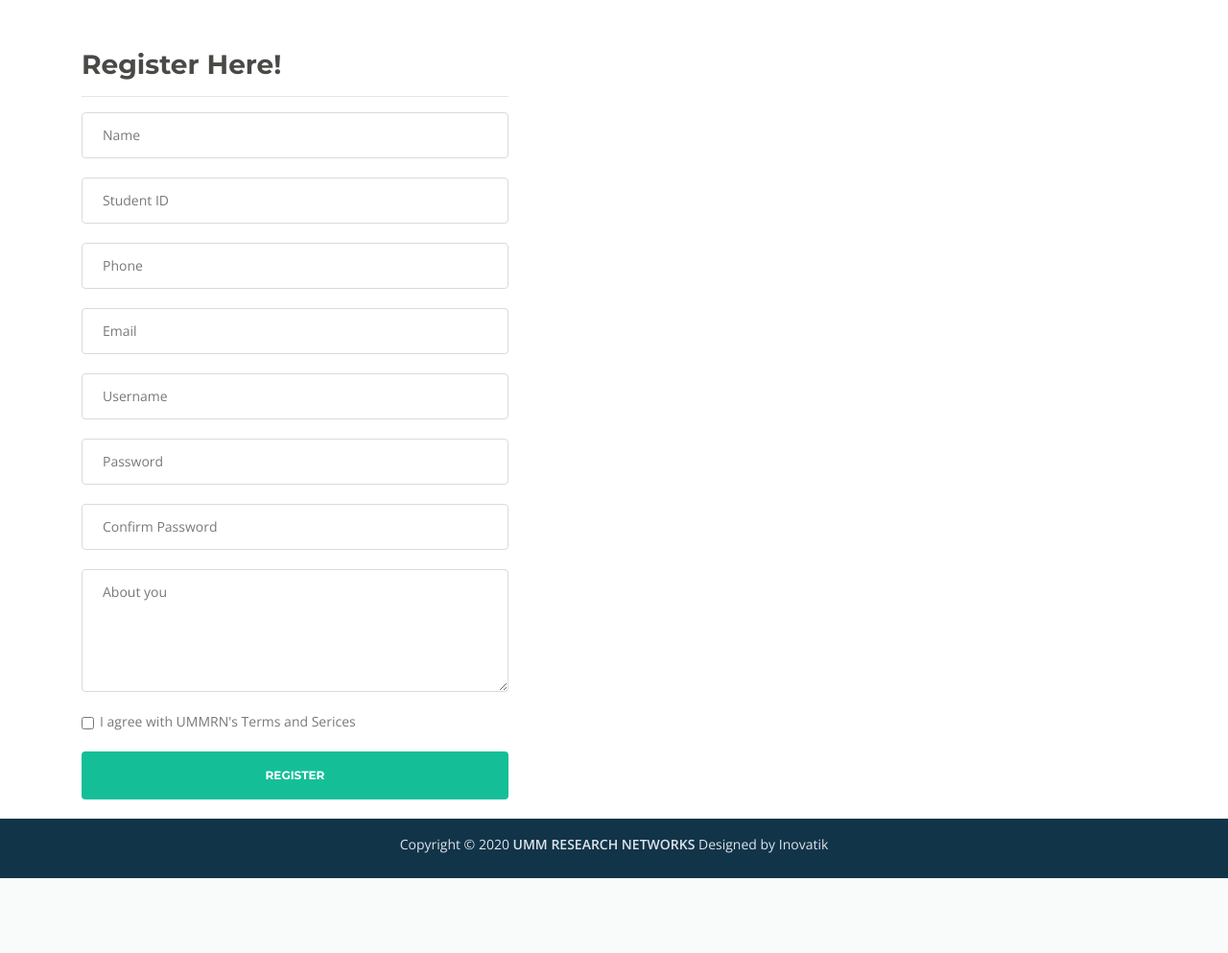
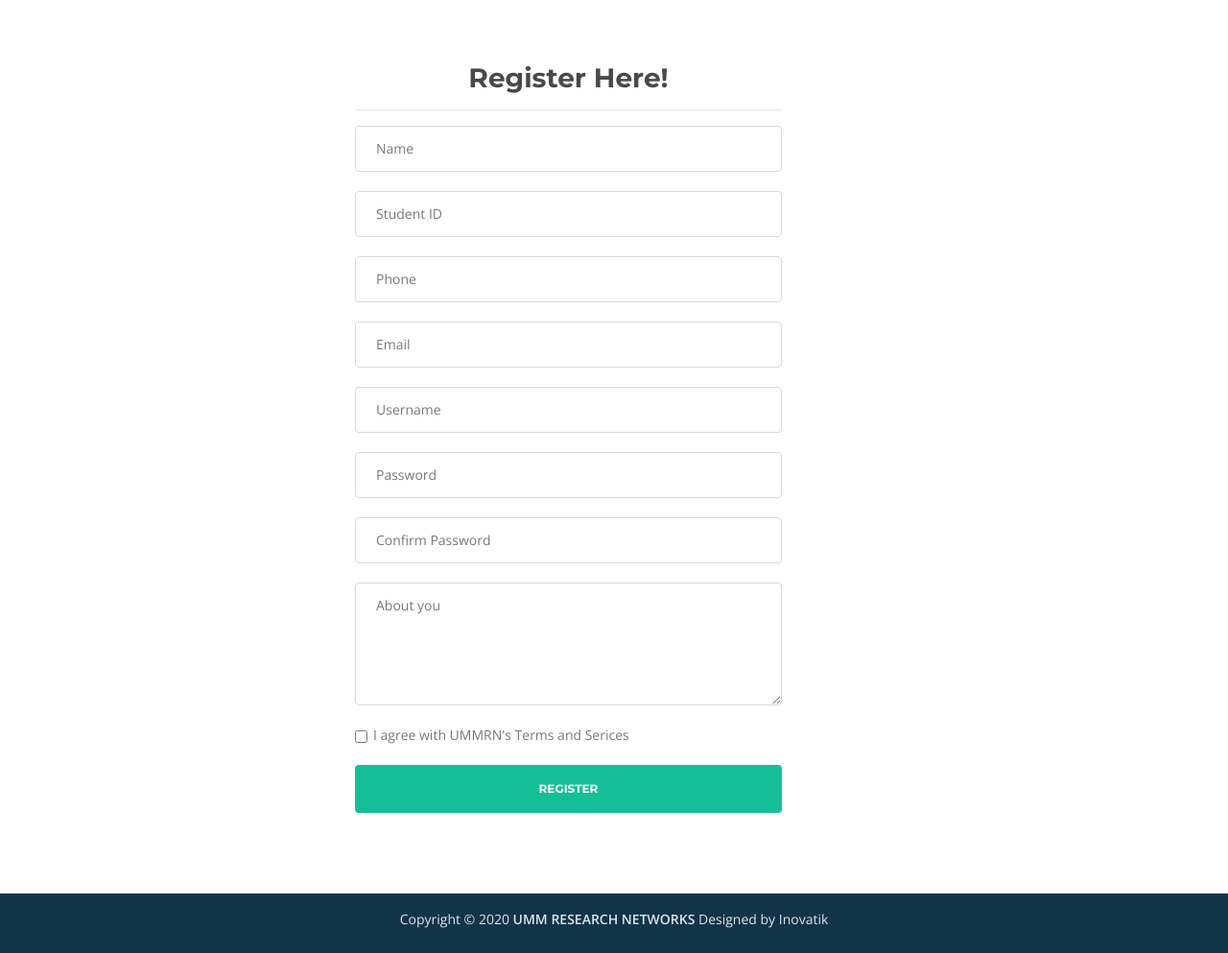
Before and after one commit to belladwi19/Reengineering-UMMRN, a PHP site: page /pkm/index.php?page=register in a window 1280 px wide. Shown: the part 100-1093 px from the top of the page at 96% size. Before the commit the page ends 1015 px from the top, so only its background shows below. Run offline with PHP 8.4, Linux system fonts and the light colour scheme; the visitor is signed in with stand-in values (Sample User, id 1).

Commit message:
change layout register to center

```diff
--- a/page/register.php
+++ b/page/register.php
@@ -1,9 +1,9 @@
-        <div class="container">
+        <div class="container" style="margin-top:5%; margin-bottom:5%;">
             <div class="row">
-            <div style="width:100%; padding-top:50px;"></div>
+            <div style="width:25%"></div>
                 <div class="col-lg-5">
                     <div class="text-container">
-                        <h2>Register Here!</h2>
+                        <h2 style="text-align: center">Register Here!</h2>
                         <hr />
 
                         <form name="RegForm" method="POST" action="index.php?page=registeraction">
```
